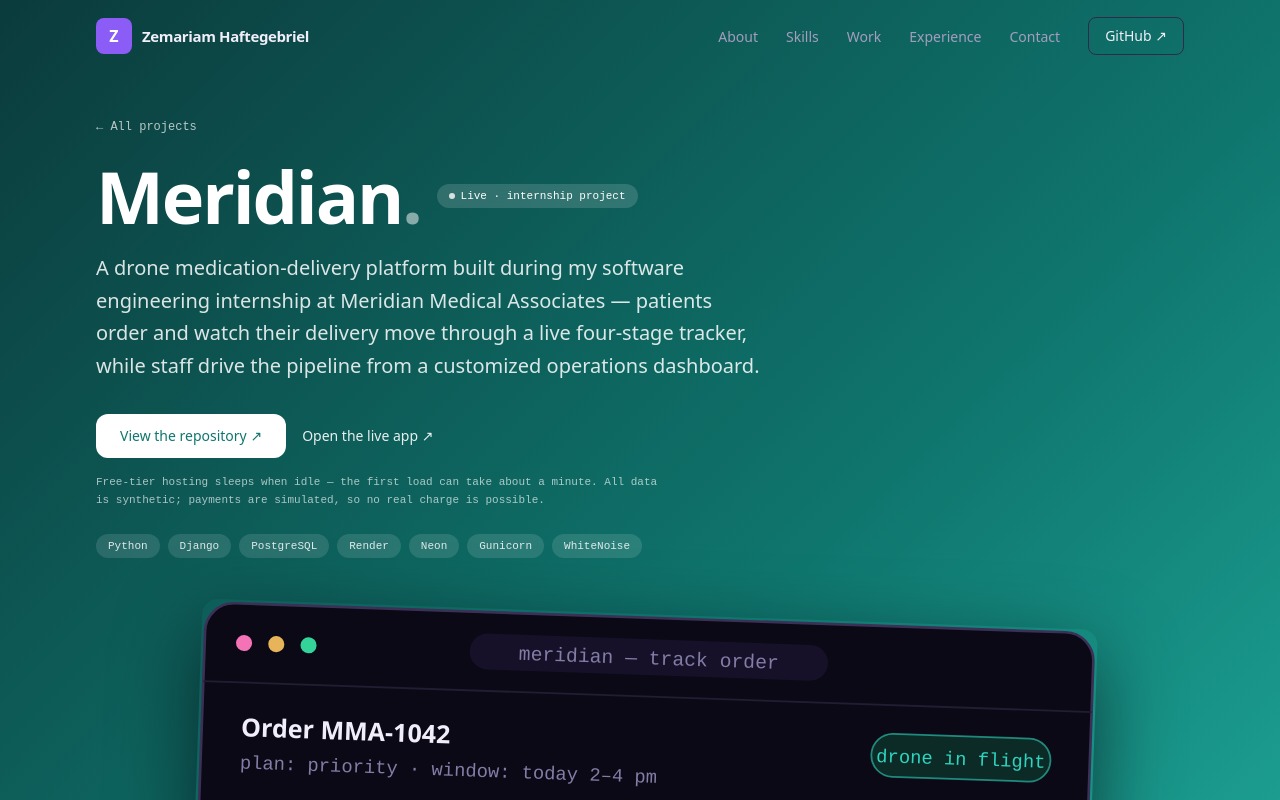
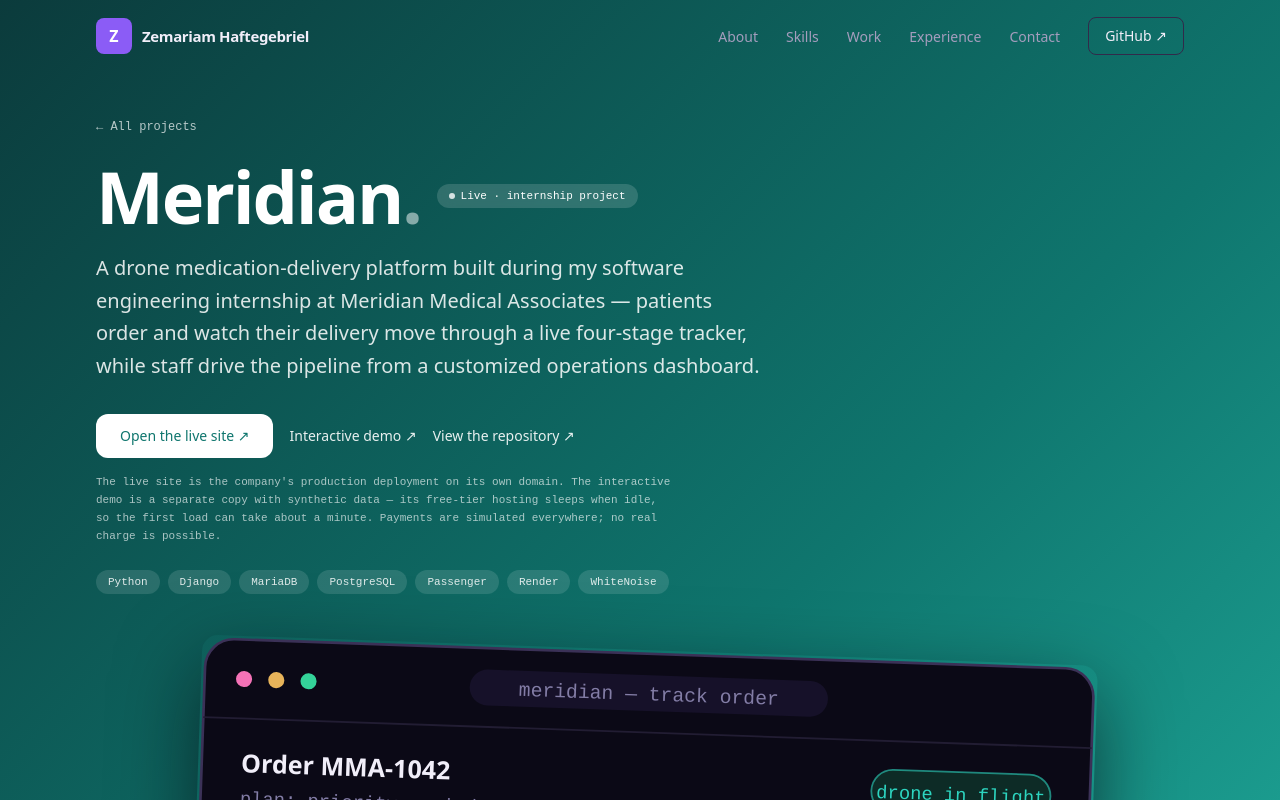
Before and after one commit to Zemukiros/portfolio, a Next.js app: page /projects/meridian in a window 1280 px wide. Shown: the top 800 px of the page. Built offline with nearby package versions, Linux system fonts and the light colour scheme.

Commit message:
Meridian: point to company production site, keep Render demo

```diff
--- a/src/app/projects/meridian/page.tsx
+++ b/src/app/projects/meridian/page.tsx
@@ -12,7 +12,7 @@ import { projects } from "@/data/projects";
 export const metadata: Metadata = {
   title: "Meridian Patient Website — Case Study",
   description:
-    "Internship case study: a live Django + PostgreSQL drone medication-delivery platform — patient ordering with a simulated checkout, a live four-stage delivery tracker, and a customized staff operations dashboard, backed by 43 automated tests and infrastructure-as-code deployment on Render + Neon.",
+    "Internship case study: a Django drone medication-delivery platform running in production on the company's own domain — patient ordering with a simulated checkout, a live four-stage delivery tracker, and a staff operations dashboard, backed by 69 automated tests, with a public interactive demo copy on Render + Neon.",
 };
 
 const project = projects.find((p) => p.slug === "meridian")!;
@@ -50,12 +50,19 @@ const decisions = [
     body: "Card format is validated, no processor is contacted, and only the last four digits are stored — but the flow is deliberately shaped so a real Stripe integration is a drop-in replacement, not a rewrite. The demo says so out loud instead of faking a charge.",
     wide: true,
   },
+  {
+    title: "The MariaDB pivot",
+    tradeoff: "shipping over stack purity",
+    body: "Moving production onto the company's own server hit a wall: its PostgreSQL was version 10, and Django 6 requires 15+. Rather than forcing a remote database, the engine became environment-driven — production runs the server's MariaDB 11.4 via mysqlclient while local development keeps PostgreSQL — and the same codebase deploys to both without edits.",
+    wide: true,
+  },
 ];
 
 const testSuites = [
-  { label: "orders · Django tests", count: 23, pct: 100, detail: "Form validation rules (incl. the 2,500 g payload cap), payment simulation, tracker states, admin pipeline actions" },
-  { label: "accounts · Django tests", count: 10, pct: 43, detail: "Signup, login, session handling, and access-control boundaries" },
-  { label: "pages · Django tests", count: 10, pct: 43, detail: "Every public route, pricing consistency, template rendering" },
+  { label: "operations · Django tests", count: 26, pct: 100, detail: "Role-gated dashboard tabs, pilot flight workflow (manifest → in flight → delivered), weather no-fly rules, pilot assignment, audit entries, staff-only account creation" },
+  { label: "orders · Django tests", count: 23, pct: 88, detail: "Form validation rules (incl. the 2,500 g payload cap), payment simulation, tracker states, admin pipeline actions" },
+  { label: "accounts · Django tests", count: 10, pct: 38, detail: "Signup, login, session handling, and access-control boundaries" },
+  { label: "pages · Django tests", count: 10, pct: 38, detail: "Every public route, pricing consistency, template rendering" },
 ];
 
 const constraints = [
@@ -107,28 +114,40 @@ export default function MeridianCaseStudy() {
               operations dashboard.
             </p>
             <div className="mt-8 flex flex-wrap items-center gap-4 text-sm font-medium">
-              <a
-                href={project.github}
-                target="_blank"
-                rel="noopener noreferrer"
-                className="rounded-xl bg-white px-6 py-3 text-[#0f766e] transition-colors hover:bg-white/85"
-              >
-                View the repository ↗
-              </a>
               {project.liveUrl && (
                 <a
                   href={project.liveUrl}
                   target="_blank"
                   rel="noopener noreferrer"
+                  className="rounded-xl bg-white px-6 py-3 text-[#0f766e] transition-colors hover:bg-white/85"
+                >
+                  Open the live site ↗
+                </a>
+              )}
+              {project.demoUrl && (
+                <a
+                  href={project.demoUrl}
+                  target="_blank"
+                  rel="noopener noreferrer"
                   className="text-white/90 hover:text-white"
                 >
-                  Open the live app ↗
+                  Interactive demo ↗
                 </a>
               )}
+              <a
+                href={project.github}
+                target="_blank"
+                rel="noopener noreferrer"
+                className="text-white/90 hover:text-white"
+              >
+                View the repository ↗
+              </a>
             </div>
             <p className="mt-4 max-w-xl font-mono text-[11px] leading-relaxed text-white/65">
-              Free-tier hosting sleeps when idle — the first load can take about
-              a minute. All data is synthetic; payments are simulated, so no
+              The live site is the company&apos;s production deployment on its
+              own domain. The interactive demo is a separate copy with synthetic
+              data — its free-tier hosting sleeps when idle, so the first load
+              can take about a minute. Payments are simulated everywhere; no
               real charge is possible.
             </p>
             <div className="mt-6 flex flex-wrap gap-2 pb-2">
@@ -155,10 +174,10 @@ export default function MeridianCaseStudy() {
       <section className="mx-auto w-full max-w-6xl px-5 sm:px-8">
         <dl className="mt-12 flex flex-wrap items-center justify-between gap-x-10 gap-y-4 rounded-2xl border border-border bg-bg-raised px-6 py-5 sm:px-8">
           {[
-            ["43/43", "automated tests passing"],
+            ["69/69", "automated tests passing"],
             ["9", "responsive pages"],
             ["4 days", "empty folder → live"],
-            ["$0", "infrastructure cost"],
+            ["$0", "added infrastructure cost"],
           ].map(([v, l]) => (
             <div key={l} className="flex items-baseline gap-2.5">
               <dd className="font-mono text-xl font-semibold text-accent-strong">{v}</dd>
@@ -233,7 +252,7 @@ export default function MeridianCaseStudy() {
         <SectionHeading
           title="The"
           accent="architecture"
-          lede="One well-built monolith, deployed as code: Django on Render, PostgreSQL on Neon, and a pipeline that rebuilds the whole thing on every push."
+          lede="One well-built monolith, twice deployed: production on the company's own hosting behind Passenger with MariaDB, and a demo copy on Render + Neon that rebuilds as code on every push."
         />
         <div className="mt-12">
           <div className="overflow-x-auto rounded-3xl border border-border bg-bg-raised p-5 sm:p-8">
@@ -284,7 +303,7 @@ export default function MeridianCaseStudy() {
         <p className="mt-6 rounded-2xl border border-accent/25 bg-accent/5 p-5 text-sm leading-relaxed text-ink-dim">
           <span className="font-semibold text-accent-strong">Production hardening:</span>{" "}
           HTTPS redirect, HSTS, and secure cookies are enabled in the deployed
-          configuration — and the 43-test suite passed against both the
+          configuration — and the 69-test suite passed against both the
           development and production settings before every release.
         </p>
       </section>
@@ -301,7 +320,7 @@ export default function MeridianCaseStudy() {
           <div>
             <div className="h-full rounded-3xl border border-border bg-bg-raised p-7 sm:p-8">
               <h3 className="font-display text-xl font-bold text-ink">
-                43 automated tests, three apps
+                69 automated tests, four apps
               </h3>
               <div className="mt-6 space-y-5">
                 {testSuites.map((s) => (
@@ -328,14 +347,16 @@ export default function MeridianCaseStudy() {
             <div className="flex h-full flex-col gap-6">
               <div className="rounded-3xl border border-border bg-bg-raised p-7 sm:p-8">
                 <h3 className="font-display text-xl font-bold text-ink">
-                  Deployment is a file, not a checklist
+                  Two deployments, both documented
                 </h3>
                 <p className="mt-3 text-[15px] leading-relaxed text-ink-dim">
-                  A <span className="font-mono text-sm text-accent-strong">render.yaml</span>{" "}
-                  blueprint defines the service; the build installs
-                  dependencies, collects and fingerprints static assets, runs
-                  migrations, and idempotently bootstraps the admin account.
-                  Every push to main redeploys the same way.
+                  The demo copy is defined by a{" "}
+                  <span className="font-mono text-sm text-accent-strong">render.yaml</span>{" "}
+                  blueprint — install, collectstatic, migrate, bootstrap admin —
+                  redeploying identically on every push to main. Production on
+                  the company&apos;s server follows a written runbook: upload,
+                  migrate, collectstatic, stop/start — handed off so a future
+                  team can update the site without archaeology.
                 </p>
               </div>
               <div className="flex-1 rounded-3xl border border-border bg-bg-raised p-7 sm:p-8">
@@ -366,8 +387,8 @@ export default function MeridianCaseStudy() {
               Order a delivery, then read the code<span className="text-white/50">.</span>
             </h2>
             <p className="mt-2 max-w-md text-[15px] leading-relaxed text-white/80">
-              The live app, the 43-test suite, the deployment blueprint, and the
-              day-by-day development log — all public.
+              The live production site, the interactive demo, the 69-test
+              suite, and the day-by-day development log — all open.
             </p>
           </div>
           <div className="flex flex-wrap items-center gap-4 text-sm font-medium">
@@ -378,7 +399,17 @@ export default function MeridianCaseStudy() {
                 rel="noopener noreferrer"
                 className="rounded-xl bg-white px-6 py-3 text-[#0f766e] transition-colors hover:bg-white/85"
               >
-                Open the live app ↗
+                Open the live site ↗
+              </a>
+            )}
+            {project.demoUrl && (
+              <a
+                href={project.demoUrl}
+                target="_blank"
+                rel="noopener noreferrer"
+                className="text-white/90 transition-colors hover:text-white"
+              >
+                Interactive demo ↗
               </a>
             )}
             <a
--- a/src/components/MeridianVisuals.tsx
+++ b/src/components/MeridianVisuals.tsx
@@ -61,13 +61,13 @@ export function OperationsMockup() {
   );
 }
 
-/** Deployed architecture: Render web service + Neon PostgreSQL, IaC pipeline. */
+/** Deployed architecture: company production server + MariaDB, with a Render + Neon demo copy. */
 export function MeridianArchitectureDiagram() {
   return (
     <svg
-      viewBox="0 0 960 430"
+      viewBox="0 0 960 470"
       role="img"
-      aria-label="Meridian architecture: patient and staff browsers reach a Render web service running Gunicorn, WhiteNoise, and Django 6 with three apps — accounts, orders, pages — backed by a Neon serverless PostgreSQL database. A render.yaml blueprint drives the build pipeline: install, collectstatic, migrate, bootstrap admin, on every push to main."
+      aria-label="Meridian architecture: patient and staff browsers reach the company's production server running Passenger, WhiteNoise, and Django 6 with four apps — accounts, orders, pages, operations — backed by the server's MariaDB 11.4 database through an environment-driven engine setting. Production updates follow a runbook: upload via cPanel, migrate, collectstatic, stop and start. A separate demo copy runs on Render with Neon PostgreSQL, auto-deploying from a render.yaml blueprint on every push to main."
       className="h-auto w-full"
     >
       <defs>
@@ -91,40 +91,40 @@ export function MeridianArchitectureDiagram() {
       <rect x="78" y="216" width="144" height="26" rx="13" fill="#131022" stroke="#2a2342" />
       <text x="150" y="233" textAnchor="middle" fill="#a78bfa" fontSize="11" fontFamily="var(--font-mono)">9 responsive pages</text>
 
-      {/* Render web service (featured) */}
+      {/* Company production server (featured) */}
       <rect x="352" y="82" width="256" height="216" rx="18" fill="#131022" stroke="#8b5cf6" strokeWidth="2" filter="url(#mdGlow)" />
-      <text x="480" y="122" textAnchor="middle" fill="#f1eef9" fontSize="19" fontWeight="700" fontFamily="var(--font-display)">Render web service</text>
-      <text x="480" y="150" textAnchor="middle" fill="#a49dbd" fontSize="12.5" fontFamily="var(--font-body)">Gunicorn · WhiteNoise · Django 6</text>
+      <text x="480" y="122" textAnchor="middle" fill="#f1eef9" fontSize="19" fontWeight="700" fontFamily="var(--font-display)">Company production</text>
+      <text x="480" y="150" textAnchor="middle" fill="#a49dbd" fontSize="12.5" fontFamily="var(--font-body)">Passenger · WhiteNoise · Django 6</text>
       <text x="480" y="168" textAnchor="middle" fill="#a49dbd" fontSize="12.5" fontFamily="var(--font-body)">HTTPS redirect · HSTS · secure cookies</text>
       <text x="480" y="186" textAnchor="middle" fill="#a49dbd" fontSize="12.5" fontFamily="var(--font-body)">Query-level ownership checks</text>
       <rect x="398" y="204" width="164" height="26" rx="13" fill="#0d0b16" stroke="#2a2342" />
-      <text x="480" y="221" textAnchor="middle" fill="#a78bfa" fontSize="11" fontFamily="var(--font-mono)">43 Django tests</text>
-      <text x="480" y="254" textAnchor="middle" fill="#8b5cf6" fontSize="10.5" fontFamily="var(--font-mono)">apps: accounts · orders · pages</text>
+      <text x="480" y="221" textAnchor="middle" fill="#a78bfa" fontSize="11" fontFamily="var(--font-mono)">69 Django tests</text>
+      <text x="480" y="254" textAnchor="middle" fill="#8b5cf6" fontSize="10.5" fontFamily="var(--font-mono)">accounts · orders · pages · operations</text>
       <text x="480" y="272" textAnchor="middle" fill="#8b5cf6" fontSize="10.5" fontFamily="var(--font-mono)">env-driven config · zero secrets in git</text>
 
-      {/* Neon PostgreSQL */}
+      {/* MariaDB */}
       <rect x="690" y="110" width="240" height="160" rx="18" fill="#0d0b16" stroke="#322a4a" strokeWidth="1.5" />
-      <text x="810" y="150" textAnchor="middle" fill="#f1eef9" fontSize="19" fontWeight="700" fontFamily="var(--font-display)">Neon PostgreSQL</text>
-      <text x="810" y="178" textAnchor="middle" fill="#a49dbd" fontSize="12.5" fontFamily="var(--font-body)">Serverless Postgres — persists</text>
-      <text x="810" y="196" textAnchor="middle" fill="#a49dbd" fontSize="12.5" fontFamily="var(--font-body)">beyond the host&apos;s 30-day free DB</text>
+      <text x="810" y="150" textAnchor="middle" fill="#f1eef9" fontSize="19" fontWeight="700" fontFamily="var(--font-display)">MariaDB 11.4</text>
+      <text x="810" y="178" textAnchor="middle" fill="#a49dbd" fontSize="12.5" fontFamily="var(--font-body)">Server-local database — engine is</text>
+      <text x="810" y="196" textAnchor="middle" fill="#a49dbd" fontSize="12.5" fontFamily="var(--font-body)">env-driven (PostgreSQL in dev)</text>
       <rect x="738" y="216" width="144" height="26" rx="13" fill="#131022" stroke="#2a2342" />
-      <text x="810" y="233" textAnchor="middle" fill="#a78bfa" fontSize="11" fontFamily="var(--font-mono)">synthetic data only</text>
+      <text x="810" y="233" textAnchor="middle" fill="#a78bfa" fontSize="11" fontFamily="var(--font-mono)">localhost:3306</text>
 
       {/* arrows */}
       <line x1="270" y1="180" x2="344" y2="180" stroke="#8b5cf6" strokeWidth="2" markerEnd="url(#mdArrow)" />
       <text x="307" y="168" textAnchor="middle" fill="#837da6" fontSize="11" fontFamily="var(--font-mono)">HTTPS</text>
       <line x1="608" y1="180" x2="682" y2="180" stroke="#8b5cf6" strokeWidth="2" markerEnd="url(#mdArrow)" />
-      <text x="645" y="168" textAnchor="middle" fill="#837da6" fontSize="11" fontFamily="var(--font-mono)">psycopg</text>
+      <text x="645" y="168" textAnchor="middle" fill="#837da6" fontSize="11" fontFamily="var(--font-mono)">mysqlclient</text>
 
-      {/* deploy pipeline strip */}
+      {/* production update runbook strip */}
       <rect x="30" y="362" width="900" height="52" rx="14" fill="#0d0b16" stroke="#221d33" />
-      <text x="58" y="393" fill="#837da6" fontSize="11.5" fontFamily="var(--font-mono)">push to main →</text>
+      <text x="58" y="393" fill="#837da6" fontSize="11.5" fontFamily="var(--font-mono)">prod update →</text>
       {[
-        { x: 178, w: 150, label: "render.yaml blueprint" },
-        { x: 340, w: 130, label: "install + build" },
-        { x: 482, w: 176, label: "collectstatic (hashed)" },
-        { x: 670, w: 100, label: "migrate" },
-        { x: 782, w: 136, label: "bootstrap admin" },
+        { x: 192, w: 152, label: "upload via cPanel" },
+        { x: 356, w: 100, label: "migrate" },
+        { x: 468, w: 176, label: "collectstatic (hashed)" },
+        { x: 656, w: 130, label: "stop → start" },
+        { x: 798, w: 122, label: "verify live" },
       ].map((j) => (
         <g key={j.label}>
           <rect x={j.x} y="374" width={j.w} height="28" rx="14" fill="#131022" stroke="#2a2342" />
@@ -134,6 +134,11 @@ export function MeridianArchitectureDiagram() {
           </text>
         </g>
       ))}
+
+      {/* demo copy note */}
+      <text x="480" y="450" textAnchor="middle" fill="#837da6" fontSize="11" fontFamily="var(--font-mono)">
+        demo copy: Render + Neon PostgreSQL — render.yaml blueprint, auto-deploys on every push to main
+      </text>
     </svg>
   );
 }
--- a/src/components/ProjectCarousel.tsx
+++ b/src/components/ProjectCarousel.tsx
@@ -247,10 +247,20 @@ export default function ProjectCarousel() {
                       rel="noopener noreferrer"
                       className="text-white/90 transition-colors hover:text-white"
                     >
-                      Live demo ↗
+                      {p.demoUrl ? "Live site ↗" : "Live demo ↗"}
                     </a>
                   ) : (
                     <span className="text-white/75">Live demo · soon</span>
+                  )}
+                  {p.demoUrl && (
+                    <a
+                      href={p.demoUrl}
+                      target="_blank"
+                      rel="noopener noreferrer"
+                      className="text-white/90 transition-colors hover:text-white"
+                    >
+                      Demo ↗
+                    </a>
                   )}
                 </div>
               </div>
--- a/src/components/ProjectMockups.tsx
+++ b/src/components/ProjectMockups.tsx
@@ -157,7 +157,7 @@ export function MeridianMockup() {
       {/* status bar */}
       <rect x="24" y="296" width="220" height="24" rx="8" fill="#131022" stroke="#221d33" />
       <text x="134" y="312" textAnchor="middle" fill="#837da6" fontSize="10" fontFamily="var(--font-mono)">
-        43✓ tests · render + neon · $0/mo
+        69✓ tests · live on company domain
       </text>
     </Window>
   );
--- a/src/data/projects.ts
+++ b/src/data/projects.ts
@@ -8,6 +8,8 @@ export type Project = {
   stack: string[];
   github?: string;
   liveUrl?: string;
+  /** Separate interactive demo copy, used when liveUrl is a real production site. */
+  demoUrl?: string;
   caseStudyPath?: string;
   headlineMetric?: string; // verified evidence only
   highlights: string[];
@@ -57,21 +59,22 @@ export const projects: Project[] = [
     stack: [
       "Python",
       "Django",
+      "MariaDB",
       "PostgreSQL",
+      "Passenger",
       "Render",
-      "Neon",
-      "Gunicorn",
       "WhiteNoise",
     ],
     github: "https://github.com/Zemukiros/meridian-website",
-    liveUrl: "https://meridian-website-8dmx.onrender.com",
+    liveUrl: "https://meridianmobilehealth.com",
+    demoUrl: "https://meridian-website-8dmx.onrender.com",
     caseStudyPath: "/projects/meridian",
-    headlineMetric: "43/43 automated tests · 4 days from empty folder to live",
+    headlineMetric: "69/69 automated tests · live on the company's own domain",
     highlights: [
       "Built during my software engineering internship at Meridian Medical Associates: a nine-page patient platform with Django-auth accounts, plan-based ordering with strict server-side validation — including a 2,500 g cap matching the drone's real payload limit — simulated checkout, and a live four-stage delivery tracker.",
       "“Meridian Operations”: Django admin customized into a staff dashboard with pipeline filters and search; one-click status actions appear on the patient's tracker immediately.",
       "Ownership enforced at the query level so no patient can read another's order, zero secrets in the repo, and production hardening (HTTPS redirect, HSTS, secure cookies) — with synthetic data only and HIPAA readiness tracked as a launch prerequisite.",
-      "43 automated tests across three Django apps plus a scripted Chromium end-to-end walkthrough; infrastructure-as-code deployment (render.yaml) to Render + Neon serverless PostgreSQL, auto-deploying on every push to main.",
+      "69 automated tests across four Django apps plus a scripted Chromium end-to-end walkthrough. Production runs on the company's own domain (cPanel + Passenger + MariaDB, with an env-driven database engine); a separate interactive demo copy deploys as code (render.yaml) to Render + Neon PostgreSQL.",
     ],
   },
   {
```
Also changed, not shown: 1 other file (tests, documents, lock files or other folders).
